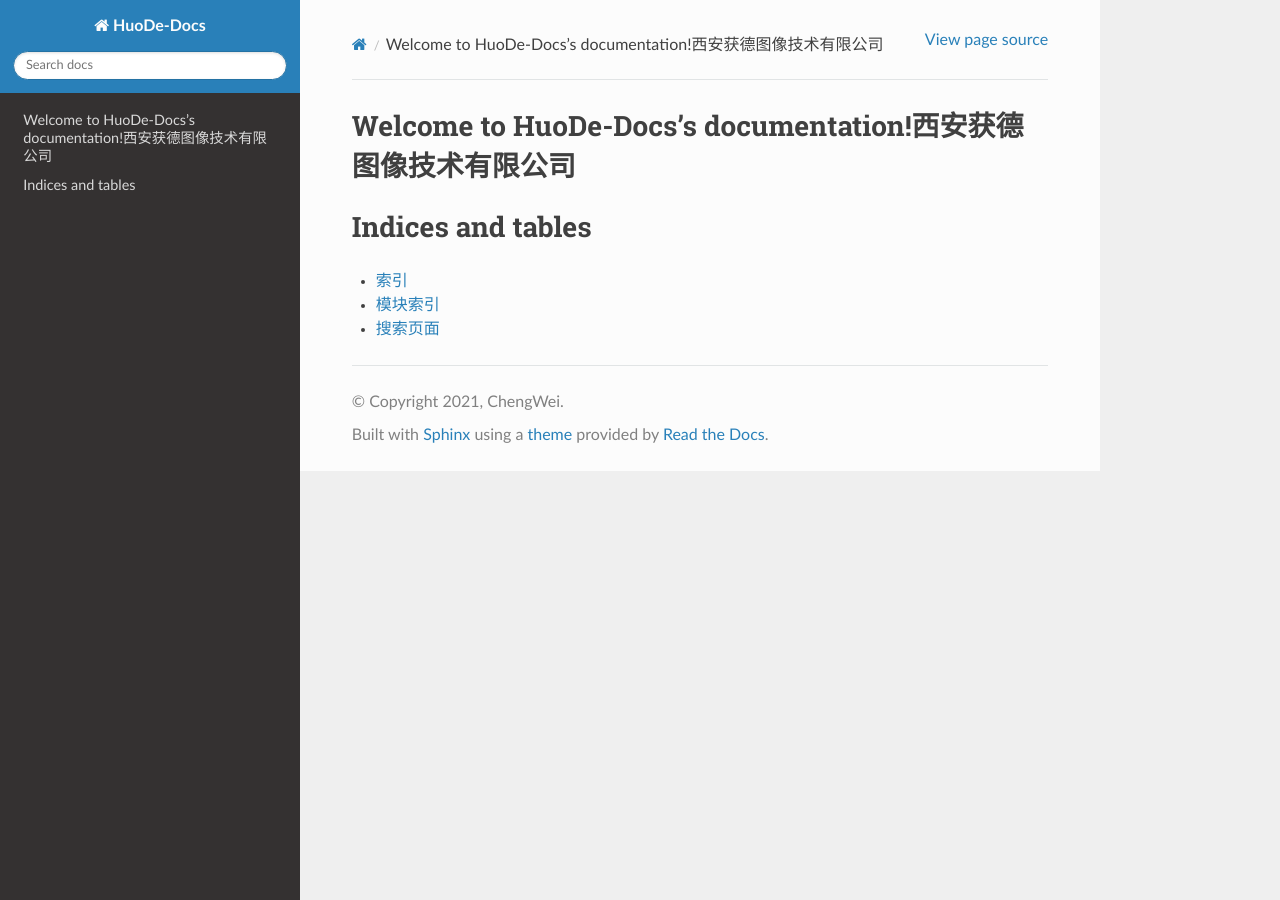
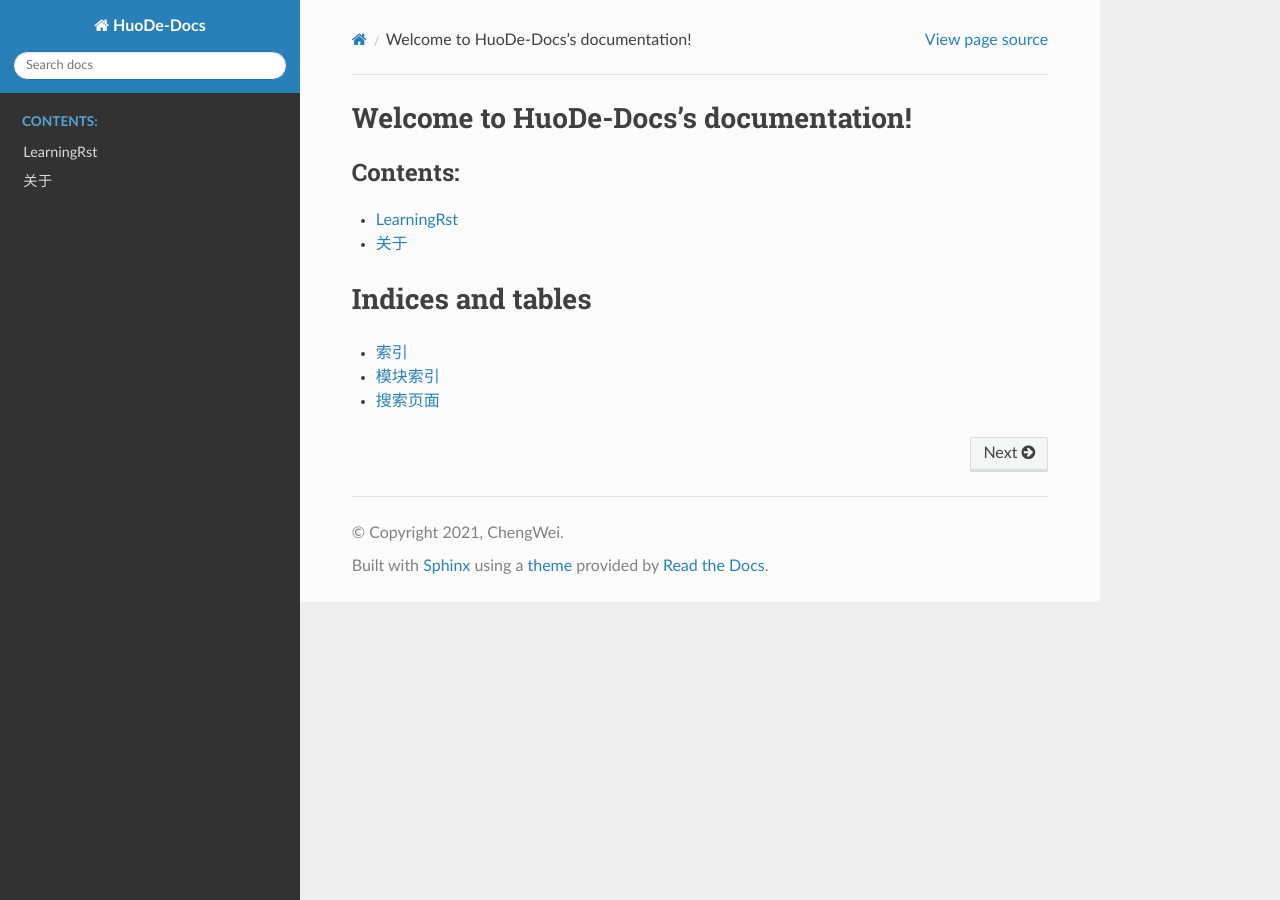
Before and after one commit to WeisonCheng/HuoDe-Docs, a Sphinx documentation site: the page built from source/index.rst, in a window 1280 px wide. Built offline with Sphinx 7.4.7 and the Read the Docs theme 2.0.0, drawn with Linux system fonts in a browser that asks for light colours.

Commit message:
2020-1-15
本地同步

```diff
--- /dev/null
+++ b/source/LearningRst/冬/contents.rst
@@ -0,0 +1,4 @@
+冬季
+========
+
+冬尽今宵促，年开明日长。
--- /dev/null
+++ b/source/LearningRst/夏/contents.rst
@@ -0,0 +1,4 @@
+夏季
+========
+
+夏早日初长，南风草木香。
--- /dev/null
+++ b/source/LearningRst/春/contents.rst
@@ -0,0 +1,4 @@
+春季
+==========
+
+春眠不觉晓，处处闻啼鸟。
--- /dev/null
+++ b/source/LearningRst/秋/contents.rst
@@ -0,0 +1,4 @@
+秋季
+========
+
+秋风吹不尽，总是玉关情。
--- a/source/index.rst
+++ b/source/index.rst
@@ -3,14 +3,15 @@
    You can adapt this file completely to your liking, but it should at least
    contain the root `toctree` directive.
 
-Welcome to HuoDe-Docs's documentation!西安获德图像技术有限公司
-======================================
+Welcome to HuoDe-Docs's documentation!
+====================================
 
 .. toctree::
    :maxdepth: 2
    :caption: Contents:
 
-
+   LearningRst/index
+   about
 
 Indices and tables
 ==================
```
Also changed, not shown: source/LearningRst/index.rst (added, +11 -0 lines), source/about.rst (added, +9 -0 lines).
